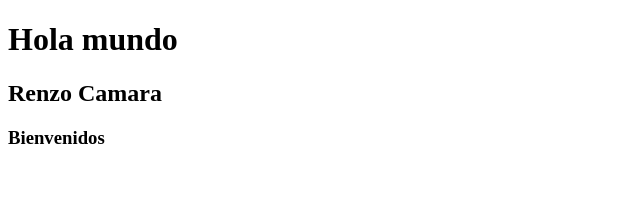
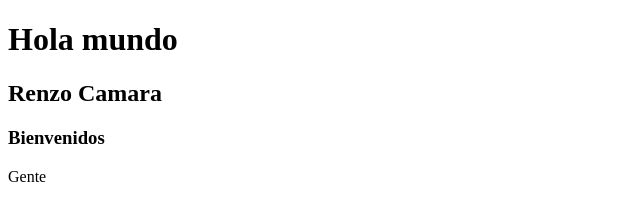
Before and after one commit to Renzin1997/Prueba, a plain HTML site: page index.html in a window 1280 px wide. Shown: the full height of the page, 0-640 px from the left. Drawn offline with Linux system fonts and the light colour scheme.

Commit message:
P agregado

```diff
--- a/index.html
+++ b/index.html
@@ -10,5 +10,6 @@
     <h1>Hola mundo</h1>
     <h2>Renzo Camara</h2>
     <h3>Bienvenidos</h3>
+    <p>Gente</p>
 </body>
 </html>
```
